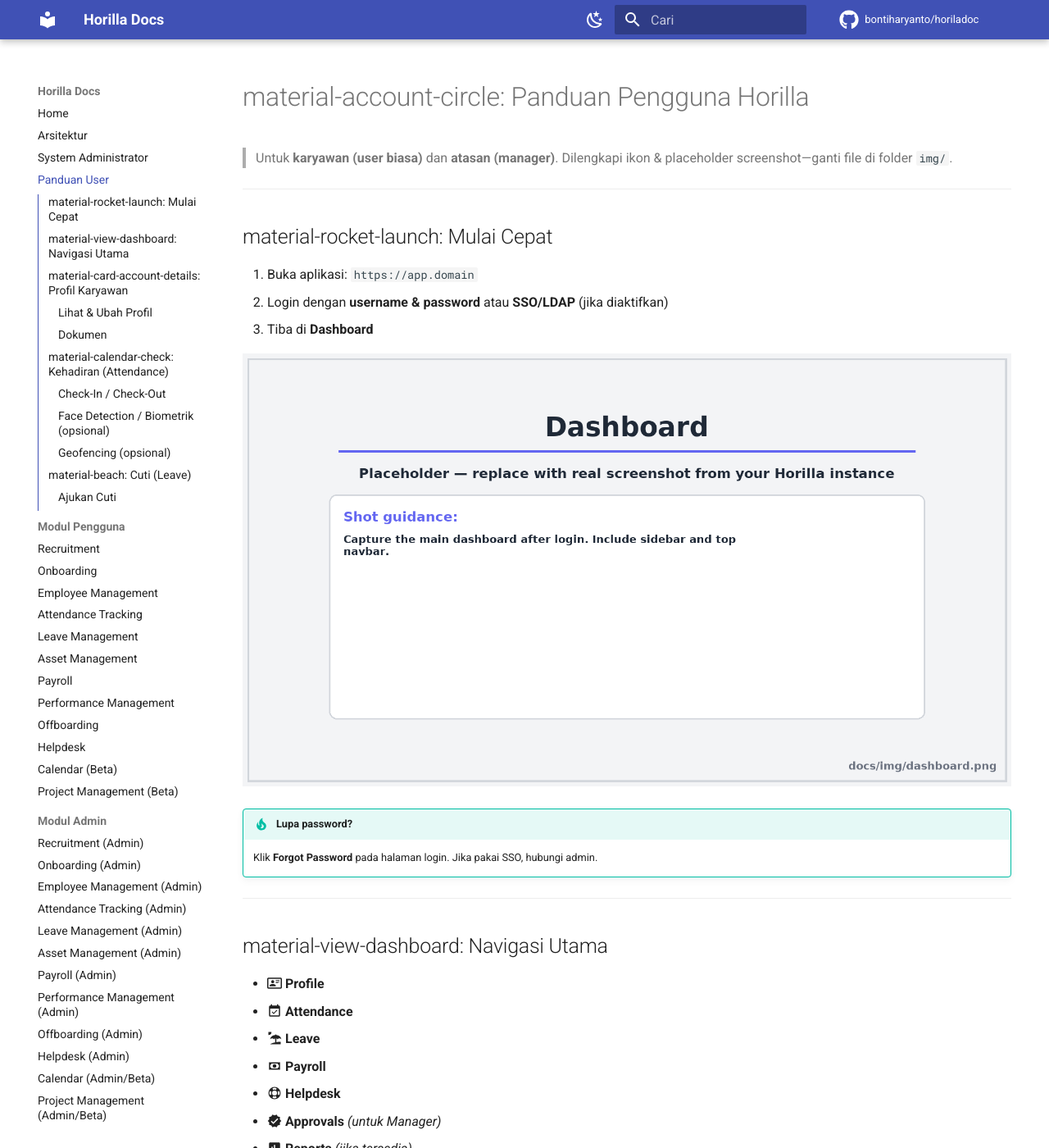
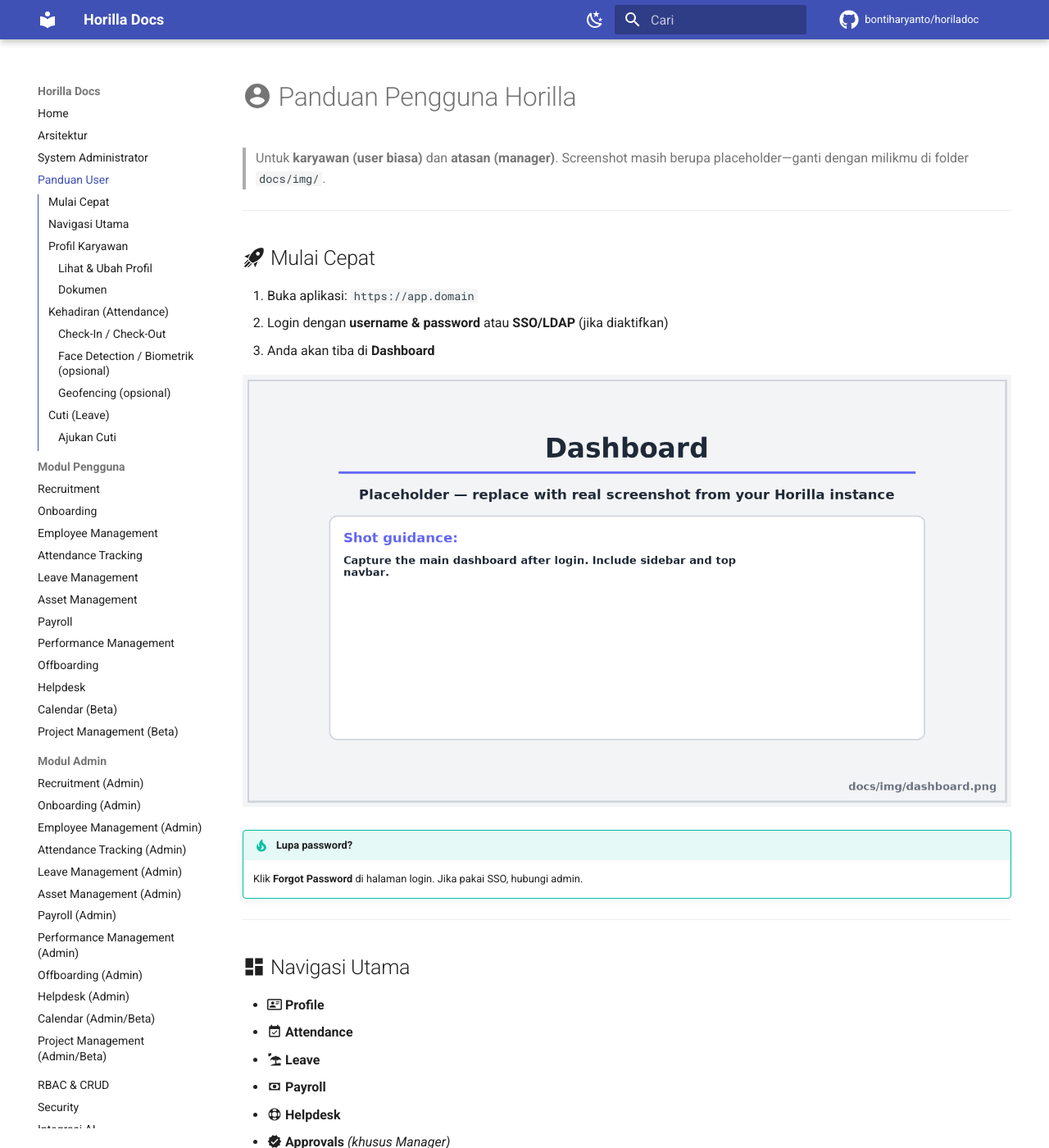
Before and after one commit to bontiharyanto/horiladoc, an MkDocs documentation site: the page built from docs/03-user-guide.md, in a window 1280 px wide and 1400 px high. Shown: the whole window at 82% size. Built offline with MkDocs 1.6.1 and Material for MkDocs 9.7.7, drawn with Linux system fonts in a browser that asks for light colours; comment, search, counter and statistics services are not loaded; some of the changed text lies outside the part shown.

Commit message:
docs: update user/admin guides + Mermaid via JS + assets

````diff
--- a/docs/03-user-guide.md
+++ b/docs/03-user-guide.md
@@ -1,35 +1,35 @@
-# material-account-circle: Panduan Pengguna Horilla
+# :material-account-circle: Panduan Pengguna Horilla
 
-> Untuk **karyawan (user biasa)** dan **atasan (manager)**. Dilengkapi ikon & placeholder screenshot—ganti file di folder `img/`.
+> Untuk **karyawan (user biasa)** dan **atasan (manager)**. Screenshot masih berupa placeholder—ganti dengan milikmu di folder `docs/img/`.
 
 ---
 
-## material-rocket-launch: Mulai Cepat
+## :material-rocket-launch: Mulai Cepat
 
 1. Buka aplikasi: `https://app.domain`
 2. Login dengan **username & password** atau **SSO/LDAP** (jika diaktifkan)
-3. Tiba di **Dashboard**
+3. Anda akan tiba di **Dashboard**
 
 ![Dashboard utama](img/dashboard.png){ loading=lazy }
 
 !!! tip "Lupa password?"
-    Klik **Forgot Password** pada halaman login. Jika pakai SSO, hubungi admin.
+    Klik **Forgot Password** di halaman login. Jika pakai SSO, hubungi admin.
 
 ---
 
-## material-view-dashboard: Navigasi Utama
+## :material-view-dashboard: Navigasi Utama
 
 - :material-card-account-details-outline: **Profile**
 - :material-calendar-check: **Attendance**
 - :material-beach: **Leave**
 - :material-cash: **Payroll**
 - :material-lifebuoy: **Helpdesk**
-- :material-check-decagram: **Approvals** *(untuk Manager)*
+- :material-check-decagram: **Approvals** *(khusus Manager)*
 - :material-chart-box: **Reports** *(jika tersedia)*
 
 ---
 
-## material-card-account-details: Profil Karyawan
+## :material-card-account-details: Profil Karyawan
 
 ### Lihat & Ubah Profil
 1. Masuk **Profile**
@@ -73,14 +73,15 @@
 ![Form Apply Leave](img/leave-apply.png){ loading=lazy }
 
 #### Alur Persetujuan
+
 ```mermaid
 flowchart TD
-  A[Employee Apply Leave] --> B[Validasi: kuota/rule]
-  B -->|OK| C[Send to Approver]
-  B -->|Tidak| X[Reject]
-  C --> D{Approver Decide}
-  D -->|Approve| E[HR Check (opsional)]
+  A["Employee Apply Leave"] --> B{"Validasi: kuota/rule"}
+  B -->|OK| C["Send to Approver"]
+  B -->|Tidak| X["Reject"]
+  C --> D{"Approver Decide"}
+  D -->|Approve| E["HR Check (opsional)"]
   D -->|Reject| X
-  E --> F[Approved]
-  F --> G[Notifikasi]
+  E --> F["Approved"]
+  F --> G["Notifikasi"]
 ```
--- a/docs/js/mermaid-init.js
+++ b/docs/js/mermaid-init.js
@@ -1,8 +1,14 @@
+#window.addEventListener('DOMContentLoaded', () => {
+#  if (window.mermaid) {
+#    mermaid.initialize({
+#      startOnLoad: true,
+#      securityLevel: 'loose' // agar ikon/simbol tidak difilter
+#    });
+#  }
+#});
+
 window.addEventListener('DOMContentLoaded', () => {
   if (window.mermaid) {
-    mermaid.initialize({
-      startOnLoad: true,
-      securityLevel: 'loose' // agar ikon/simbol tidak difilter
-    });
+    mermaid.initialize({ startOnLoad: true, securityLevel: 'loose' });
   }
 });
--- /dev/null
+++ b/docs/js/mermaid-shim.js
@@ -0,0 +1,19 @@
+// Ubah <pre><code class="language-mermaid">...</code></pre>
+// menjadi <div class="mermaid">...</div> agar pasti diparse Mermaid.
+window.addEventListener('DOMContentLoaded', () => {
+  document.querySelectorAll('code.language-mermaid').forEach(code => {
+    const pre = code.closest('pre');
+    if (!pre) return;
+    const div = document.createElement('div');
+    div.className = 'mermaid';
+    // gunakan textContent agar karakter tidak ter-escape
+    div.textContent = code.textContent;
+    pre.replaceWith(div);
+  });
+
+  if (window.mermaid) {
+    mermaid.initialize({ startOnLoad: true, securityLevel: 'loose' });
+    // paksa init pada elemen yang baru di-convert
+    mermaid.init(undefined, document.querySelectorAll('.mermaid'));
+  }
+});
--- a/mkdocs.yml
+++ b/mkdocs.yml
@@ -87,40 +87,32 @@
   # - autorefs   # aktifkan kalau sudah di-inject: pipx inject mkdocs mkdocs-autorefs
   # - mermaid2   # aktifkan kalau mau diagram mermaid
 
+plugins:
+  - search
+
 markdown_extensions:
-  - tables            # <— WAJIB untuk tabel markdown
-  - pymdownx.superfences
-  - pymdownx.details
-  - pymdownx.highlight:
-      anchor_linenums: true
-      linenums: true
-  - pymdownx.superfences:
-      custom_fences:
-        - name: mermaid
-          class: mermaid
-          format: !!python/name:pymdownx.superfences.fence_code_format
-  - pymdownx.details
-  - pymdownx.highlight:
-      anchor_linenums: true
-      linenums: true
-  # pakai modul emoji baru di mkdocs-material ≥ 9.4
-  - pymdownx.emoji:
-      emoji_index: !!python/name:material.extensions.emoji.twemoji
-      emoji_generator: !!python/name:material.extensions.emoji.to_svg
+  - tables
   - admonition
   - attr_list
   - def_list
   - footnotes
   - pymdownx.details
   - pymdownx.critic
-  - pymdownx.superfences
-  - pymdownx.highlight:
-      anchor_linenums: true
-      linenums: true
   - pymdownx.inlinehilite
   - pymdownx.keys
   - pymdownx.tabbed:
       alternate_style: true
+  - pymdownx.highlight:
+      anchor_linenums: true
+      linenums: true
+  - pymdownx.superfences:        # <— HANYA SEKALI
+      custom_fences:
+        - name: mermaid          # fence ```mermaid
+          class: mermaid         # akan jadi <div class="mermaid">…</div>
+          format: !!python/name:pymdownx.superfences.fence_code_format
+  - pymdownx.emoji:
+      emoji_index: !!python/name:material.extensions.emoji.twemoji
+      emoji_generator: !!python/name:material.extensions.emoji.to_svg
   - toc:
       permalink: true
       toc_depth: 3
@@ -128,8 +120,4 @@
 extra_javascript:
   - https://unpkg.com/mermaid@10/dist/mermaid.min.js
   - js/mermaid-init.js
-
-extra:
-  social:
-    - icon: fontawesome/brands/github
-      link: https://github.com/horilla-opensource/horilla
+  - js/mermaid-shim.js
````
Also changed, not shown: other parts of docs/03-user-guide.md (+8 -8 lines).
